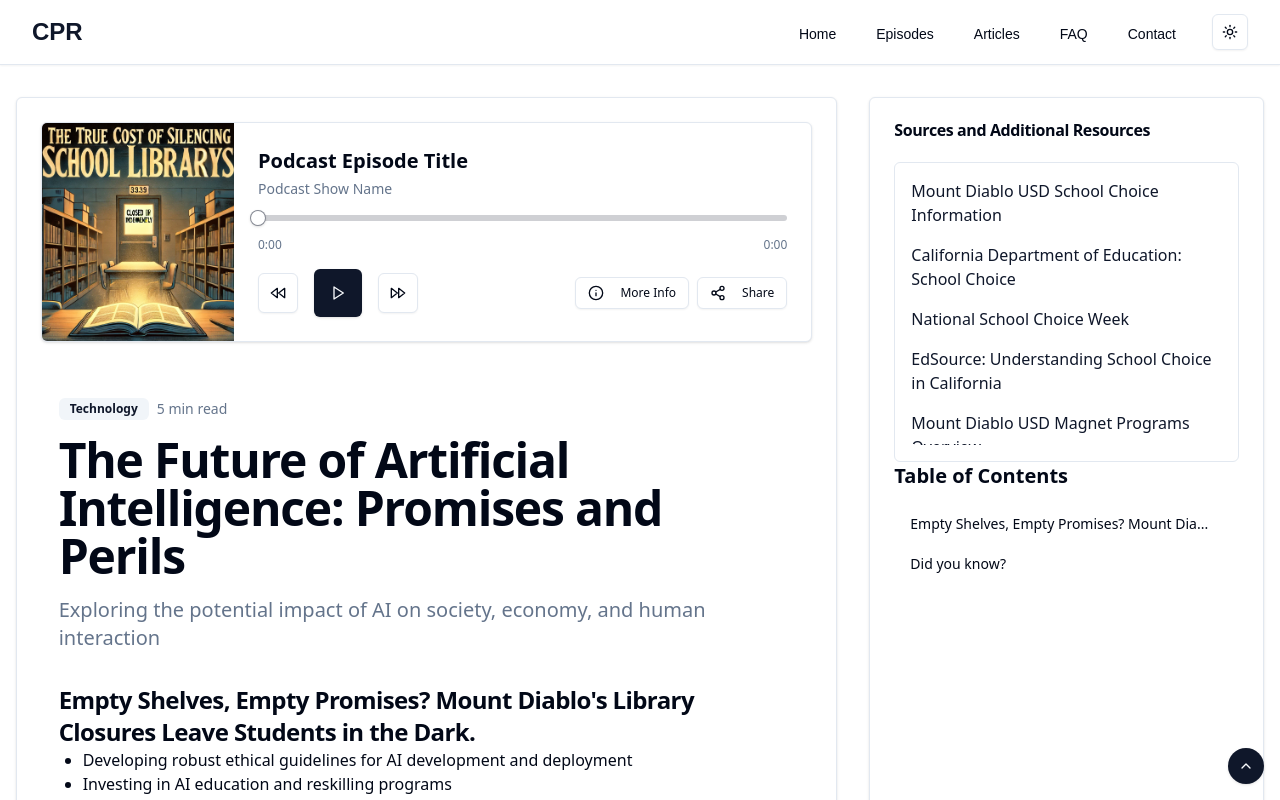
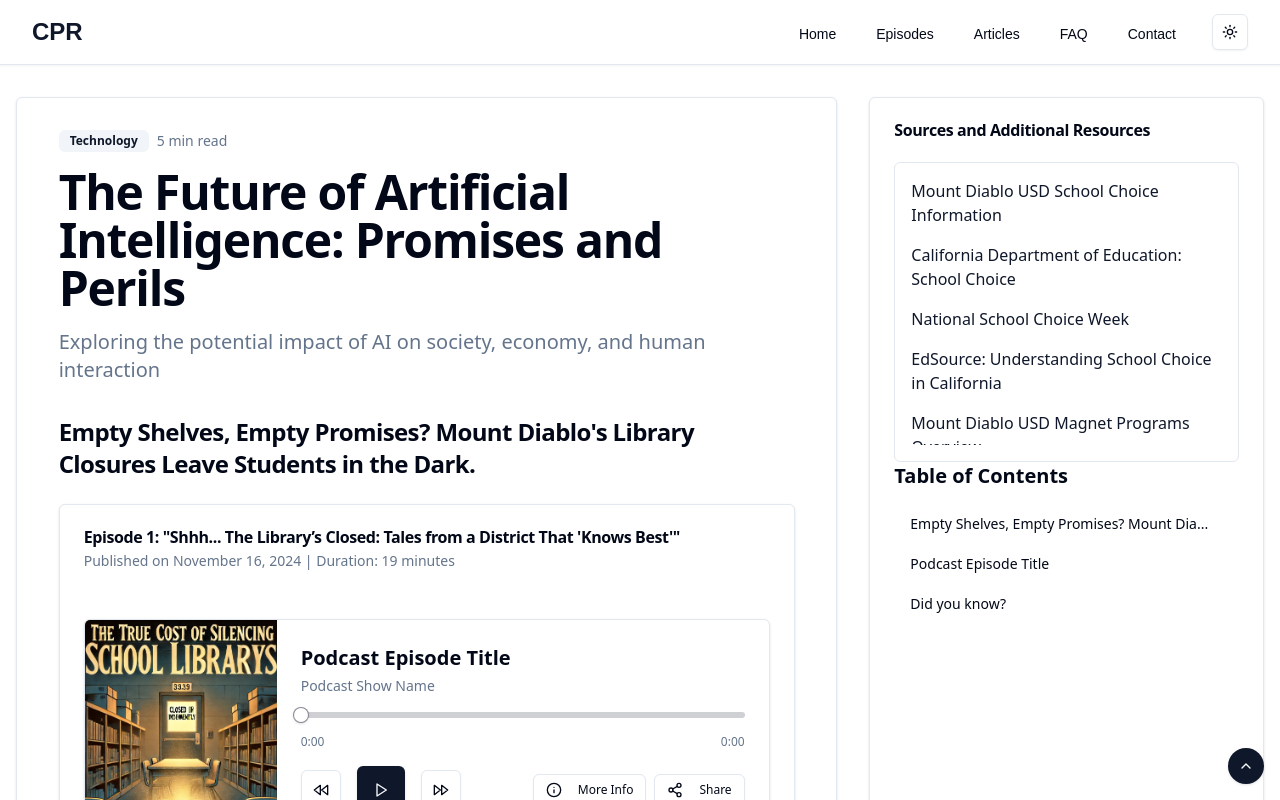
Before and after one commit to j10wy/cpr, a Next.js app: page / in a window 1280 px wide. Shown: the top 800 px of the page. Built offline with nearby package versions, Linux system fonts and the light colour scheme.

Commit message:
Insert podcast player into article.

```diff
--- a/src/components/post.tsx
+++ b/src/components/post.tsx
@@ -12,23 +12,28 @@ export function Post() {
         <div className="grid gap-8 md:grid-cols-3">
           <div className="md:col-span-2">
             <Card>
-              {/* <CardHeader>
-                <CardTitle>
-                  Episode 1: &quot;Shhh... The Library’s Closed: Tales from a
-                  District That &apos;Knows Best&apos;&quot;
-                </CardTitle>
-                <p className="text-sm text-muted-foreground">
-                  Published on November 16, 2024 | Duration: 19 minutes
-                </p>
-              </CardHeader> */}
               <CardContent>
-                <PodcastPlayer />
                 <Article>
                   <div id="article">
                     <h3 className="text-2xl font-extrabold tracking-tight">
                       Empty Shelves, Empty Promises? Mount Diablo&apos;s Library
                       Closures Leave Students in the Dark.
                     </h3>
+
+                    <Card className="my-6">
+                      <CardHeader>
+                        <CardTitle>
+                          Episode 1: &quot;Shhh... The Library’s Closed: Tales
+                          from a District That &apos;Knows Best&apos;&quot;
+                        </CardTitle>
+                        <p className="text-sm text-muted-foreground">
+                          Published on November 16, 2024 | Duration: 19 minutes
+                        </p>
+                      </CardHeader>
+                      <CardContent>
+                        <PodcastPlayer />
+                      </CardContent>
+                    </Card>
 
                     <ul className="list-disc pl-6">
                       <li>
```
